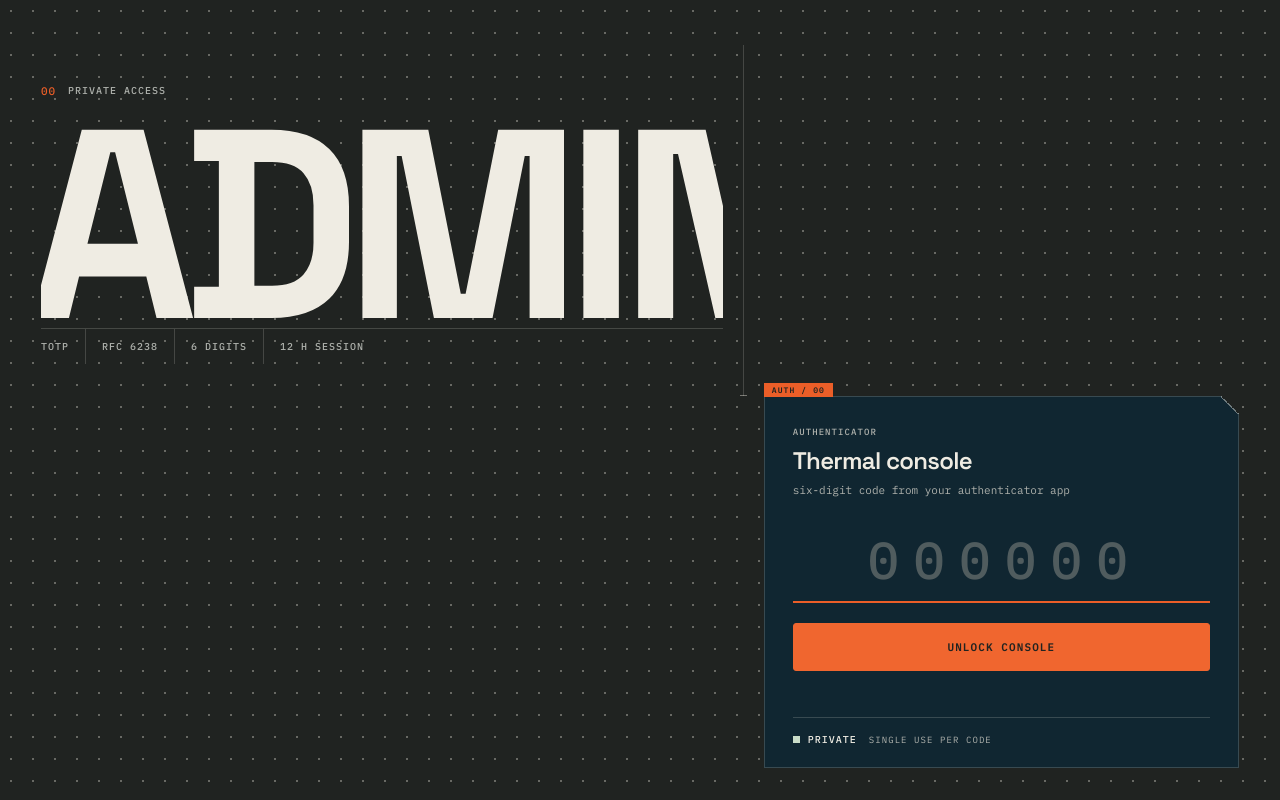
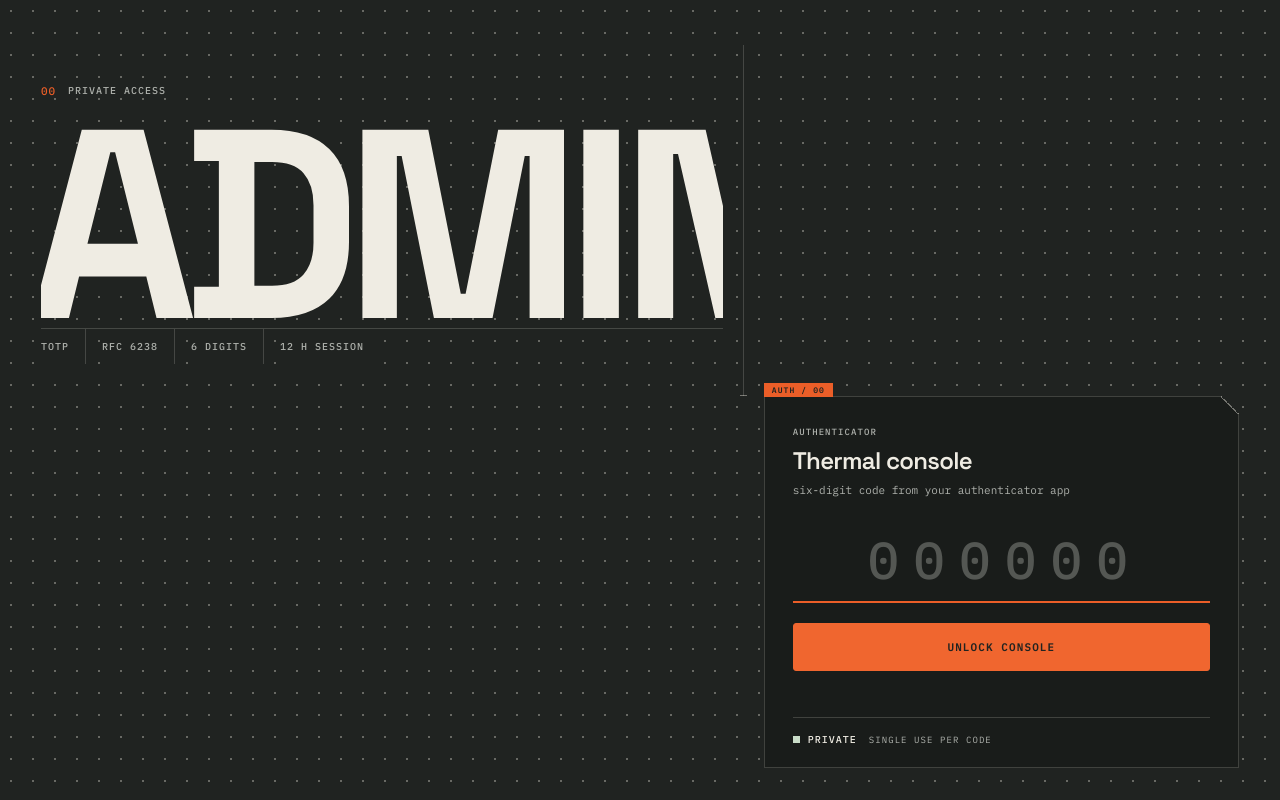
Before and after one commit to Cuzeth/thermal-printer, a Flask app: page /admin in a window 1280 px wide. Run offline with Flask 3, Linux system fonts and the light colour scheme; some libraries are stand-ins or nearby versions.

Commit message:
Rework layout: full-bleed canvas, group letters
Centres the 12-column grid inside a full-width main via computed gutters and overflow: clip (replacing html overflow-x: hidden) so sticky positioning and edge-cropped numerals both keep working. Adds oversized group letters (A/B/C) to widget section headers via data-group, swaps the navy accent for ink-2, fixes spec-strip divider spacing, and drops a couple of redundant helper texts.

```diff
--- a/static/friends.css
+++ b/static/friends.css
@@ -70,9 +70,8 @@ body[data-page="allowed"] .top-state::after { content: "approved"; }
   display: grid;
   grid-template-columns: repeat(12, minmax(0, 1fr));
   column-gap: var(--gutter);
-  max-width: 1360px;
-  margin: 0 auto;
-  padding: 40px var(--gutter) 160px;
+  padding: 40px max(var(--gutter), calc((100% - 1360px) / 2 + var(--gutter))) 160px;
+  overflow: clip;
 }
 
 .card {
@@ -738,6 +737,7 @@ label .label {
   grid-column: 2;
   grid-row: 1;
   display: grid;
+  align-content: start;
   justify-items: end;
   gap: 6px;
   padding-top: 4px;
--- a/static/style.css
+++ b/static/style.css
@@ -16,7 +16,6 @@
   --ink: #202321;
   --ink-2: #191c1a;
   --ink-3: #2b2f2c;
-  --navy: #102631;
   --bone: #efece3;
   --sage: #c9dcc8;
   --gray: #aeb1ac;
@@ -71,9 +70,6 @@
 html {
   color-scheme: dark;
   background: var(--ink);
-  /* Oversized numerals and full-bleed rules crop at the viewport edge
-     instead of adding a sideways scroll. */
-  overflow-x: hidden;
   -webkit-font-smoothing: antialiased;
   -moz-osx-font-smoothing: grayscale;
 }
@@ -276,12 +272,12 @@ code {
   border-bottom: 1px solid var(--line);
 }
 .spec-strip > span {
-  padding: 10px 16px;
+  padding: 10px 16px 10px 0;
+  margin-right: 16px;
   border-right: 1px solid var(--line);
   font-variant-numeric: tabular-nums;
 }
-.spec-strip > span:first-child { padding-left: 0; }
-.spec-strip > span:last-child { border-right: 0; }
+.spec-strip > span:last-child { border-right: 0; margin-right: 0; }
 
 .warn { color: var(--coral-text); }
 
@@ -507,14 +503,18 @@ code {
 
 /* ---------- main layout ---------- */
 
+/* main is the full-width canvas: the 12-column content centres inside it
+   via computed gutters, and overflow: clip crops the oversized numerals
+   and edge-to-edge rules at the viewport without creating a scroll
+   container (so the sticky output module still works) or a sideways
+   scroll on phones. */
 main {
   display: grid;
   grid-template-columns: repeat(12, minmax(0, 1fr));
   column-gap: var(--gutter);
   row-gap: 40px;
-  padding: 40px var(--gutter) 120px;
-  max-width: 1600px;
-  margin: 0 auto;
+  padding: 40px max(var(--gutter), calc((100% - 1600px) / 2 + var(--gutter))) 120px;
+  overflow: clip;
   align-items: start;
 }
 
@@ -1597,6 +1606,7 @@ summary:focus-visible { outline: 2px solid var(--signal-orange); outline-offset:
   align-content: end;
   min-height: 100vh;
   padding: 32px var(--gutter);
+  overflow: clip;
 }
 .login-art {
   grid-column: 1 / span 7;
@@ -1619,6 +1629,9 @@ summary:focus-visible { outline: 2px solid var(--signal-orange); outline-offset:
   white-space: nowrap;
 }
 .login-art .spec-strip { margin-top: 24px; border-bottom: 0; }
+/* Keep the dot matrix from running through the small type. */
+.login-art .kicker > *,
+.login-art .spec-strip > span { background: var(--ground); }
 .login-spread > .rail {
   grid-column: 8;
   grid-row: 1;
@@ -1633,7 +1646,7 @@ summary:focus-visible { outline: 2px solid var(--signal-orange); outline-offset:
   grid-column: 8 / -1;
   align-self: end;
   padding: 28px 28px 20px;
-  background: var(--navy);
+  background: var(--ink-2);
   border: 1px solid var(--line);
   text-align: left;
 }
--- a/templates/friends.html
+++ b/templates/friends.html
@@ -134,9 +134,6 @@
     <div class="card-head">
       <div class="kicker" aria-hidden="true"><span class="idx">02</span><span class="t-label">sign in</span></div>
       <h1>sign in</h1>
-    </div>
-    <div class="form-side">
-      <p class="lead dim">welcome back.</p>
     </div>
     <form id="login-form" autocomplete="on">
       <span class="panel-tab" aria-hidden="true">form / 02</span>
```
Also changed, not shown: other parts of static/style.css (+23 -12 lines), templates/index.html (+3 -4 lines).
